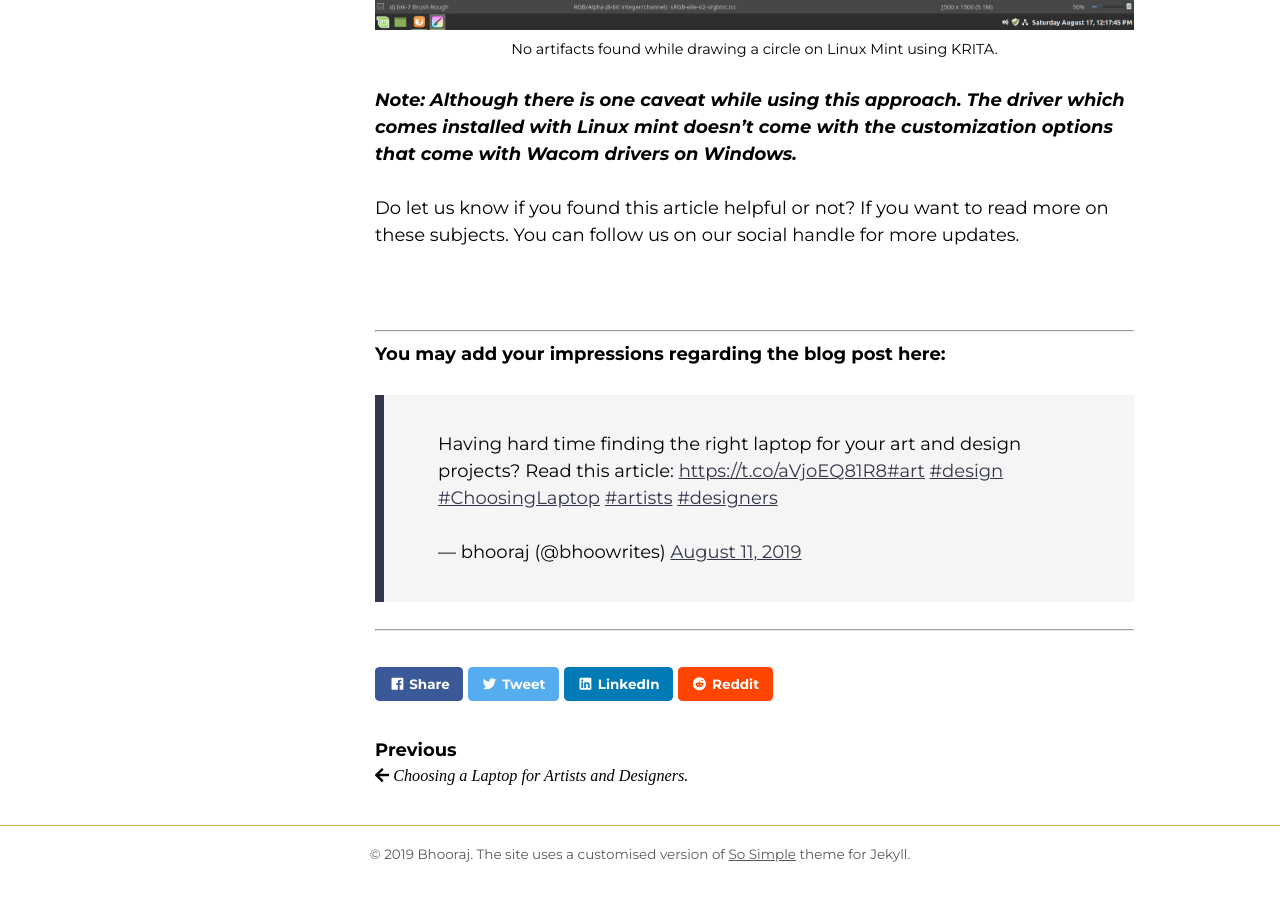
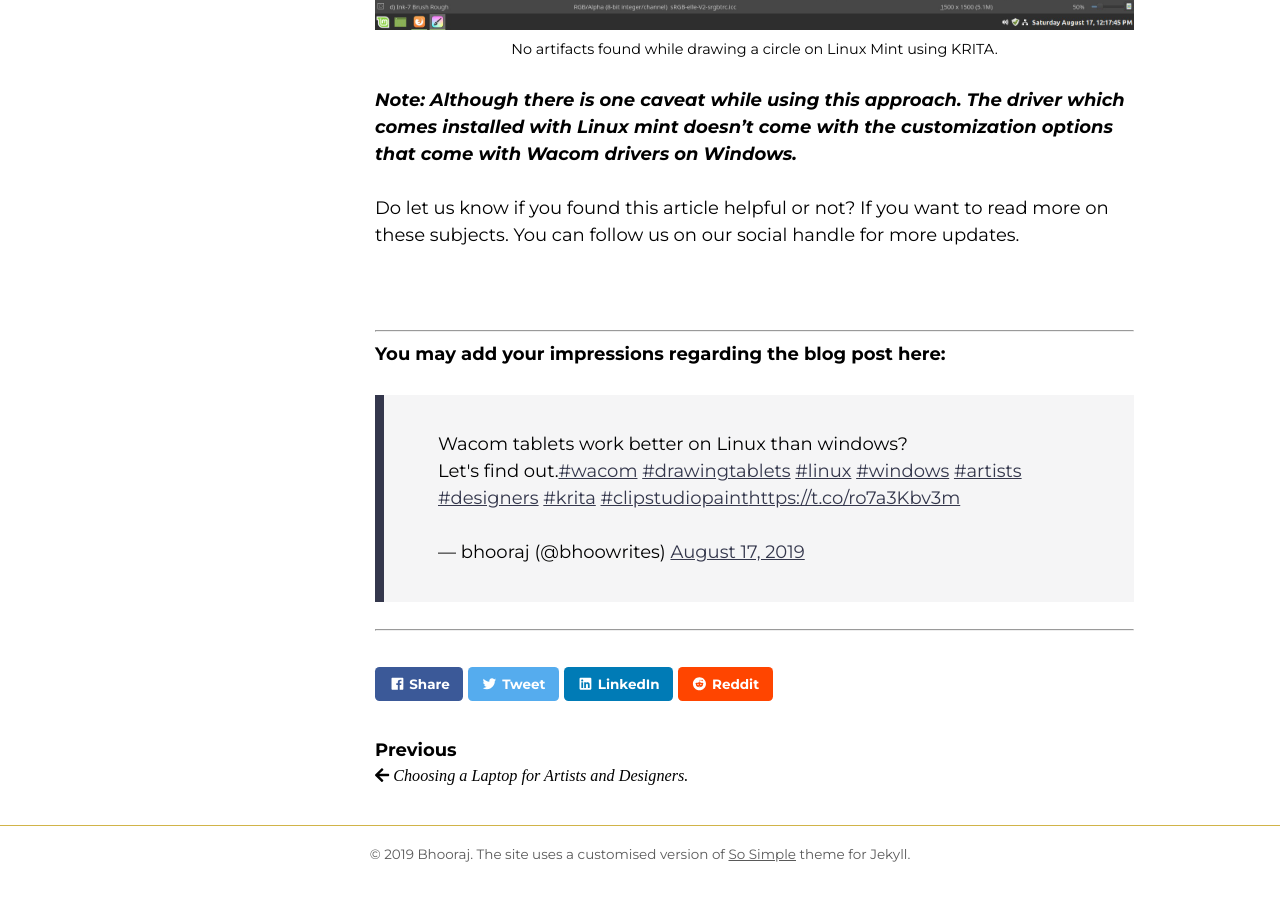
Before and after one commit to bhooraj/bhooraj-blog, a Jekyll site: the page built from _posts/2019-08-17-wacom-devices-on-linux.md, in a window 1280 px wide and 900 px high, scrolled down 4036 px. Built offline with Jekyll 4.4.1, drawn with Linux system fonts in a browser that asks for light colours; nearby versions of some CDN libraries; some web fonts are replaced; comment, search, counter and statistics services are not loaded.

Commit message:
Update 2019-08-17-wacom-devices-on-linux.md

```diff
--- a/_posts/2019-08-17-wacom-devices-on-linux.md
+++ b/_posts/2019-08-17-wacom-devices-on-linux.md
@@ -76,5 +76,5 @@
 <br>
 <hr>
 **You may add your impressions regarding the blog post here:**
-  <blockquote class="twitter-tweet"><p lang="en" dir="ltr">Having hard time finding the right laptop for your art and design projects? Read this article: <a href="https://t.co/aVjoEQ81R8">https://t.co/aVjoEQ81R8</a><a href="https://twitter.com/hashtag/art?src=hash&amp;ref_src=twsrc%5Etfw">#art</a> <a href="https://twitter.com/hashtag/design?src=hash&amp;ref_src=twsrc%5Etfw">#design</a> <a href="https://twitter.com/hashtag/ChoosingLaptop?src=hash&amp;ref_src=twsrc%5Etfw">#ChoosingLaptop</a> <a href="https://twitter.com/hashtag/artists?src=hash&amp;ref_src=twsrc%5Etfw">#artists</a> <a href="https://twitter.com/hashtag/designers?src=hash&amp;ref_src=twsrc%5Etfw">#designers</a></p>&mdash; bhooraj (@bhoowrites) <a href="https://twitter.com/bhoowrites/status/1160643013426610176?ref_src=twsrc%5Etfw">August 11, 2019</a></blockquote> <script async src="https://platform.twitter.com/widgets.js" charset="utf-8"></script>
+  <blockquote class="twitter-tweet"><p lang="en" dir="ltr">Wacom tablets work better on Linux than windows?<br>Let&#39;s find out.<a href="https://twitter.com/hashtag/wacom?src=hash&amp;ref_src=twsrc%5Etfw">#wacom</a> <a href="https://twitter.com/hashtag/drawingtablets?src=hash&amp;ref_src=twsrc%5Etfw">#drawingtablets</a> <a href="https://twitter.com/hashtag/linux?src=hash&amp;ref_src=twsrc%5Etfw">#linux</a> <a href="https://twitter.com/hashtag/windows?src=hash&amp;ref_src=twsrc%5Etfw">#windows</a> <a href="https://twitter.com/hashtag/artists?src=hash&amp;ref_src=twsrc%5Etfw">#artists</a> <a href="https://twitter.com/hashtag/designers?src=hash&amp;ref_src=twsrc%5Etfw">#designers</a> <a href="https://twitter.com/hashtag/krita?src=hash&amp;ref_src=twsrc%5Etfw">#krita</a> <a href="https://twitter.com/hashtag/clipstudiopaint?src=hash&amp;ref_src=twsrc%5Etfw">#clipstudiopaint</a><a href="https://t.co/ro7a3Kbv3m">https://t.co/ro7a3Kbv3m</a></p>&mdash; bhooraj (@bhoowrites) <a href="https://twitter.com/bhoowrites/status/1162693049299820544?ref_src=twsrc%5Etfw">August 17, 2019</a></blockquote> <script async src="https://platform.twitter.com/widgets.js" charset="utf-8"></script>
 <hr>
```
